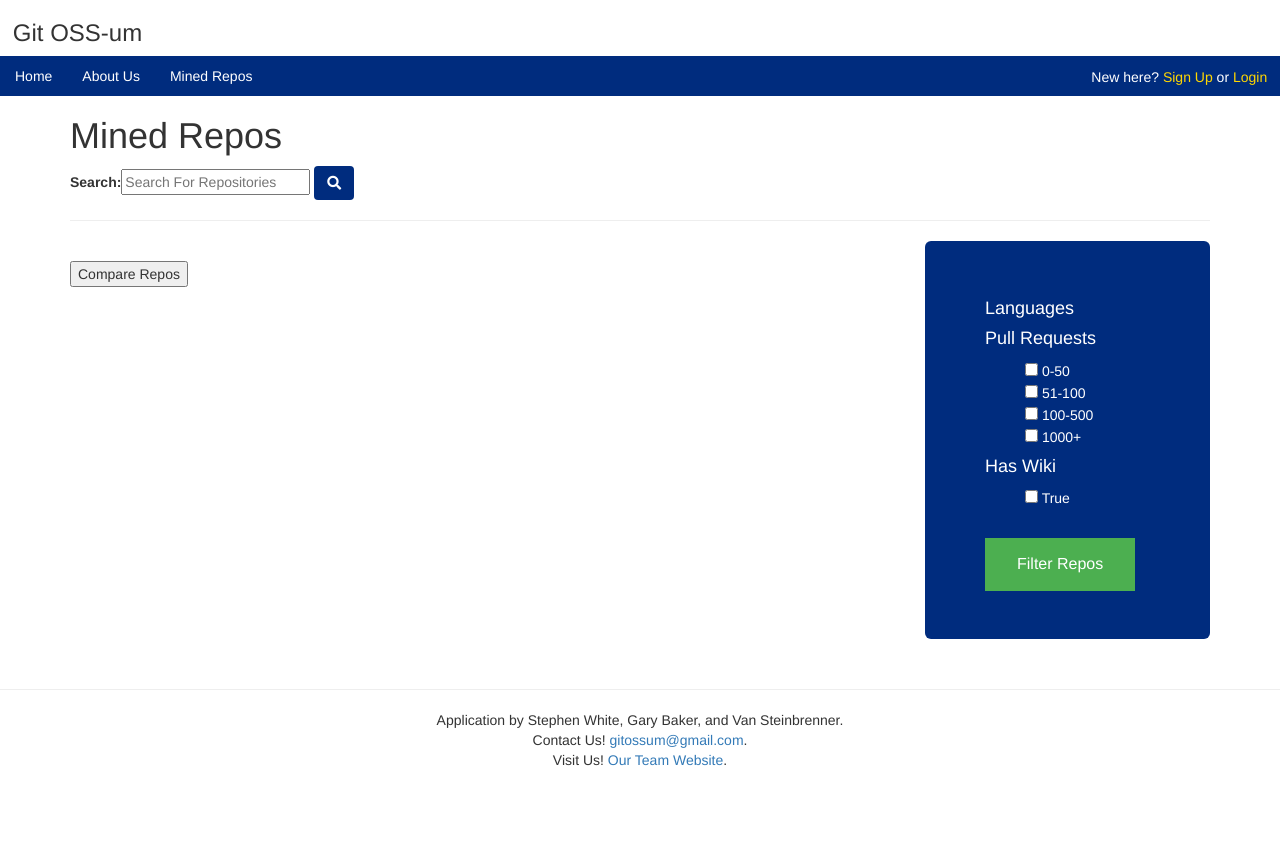
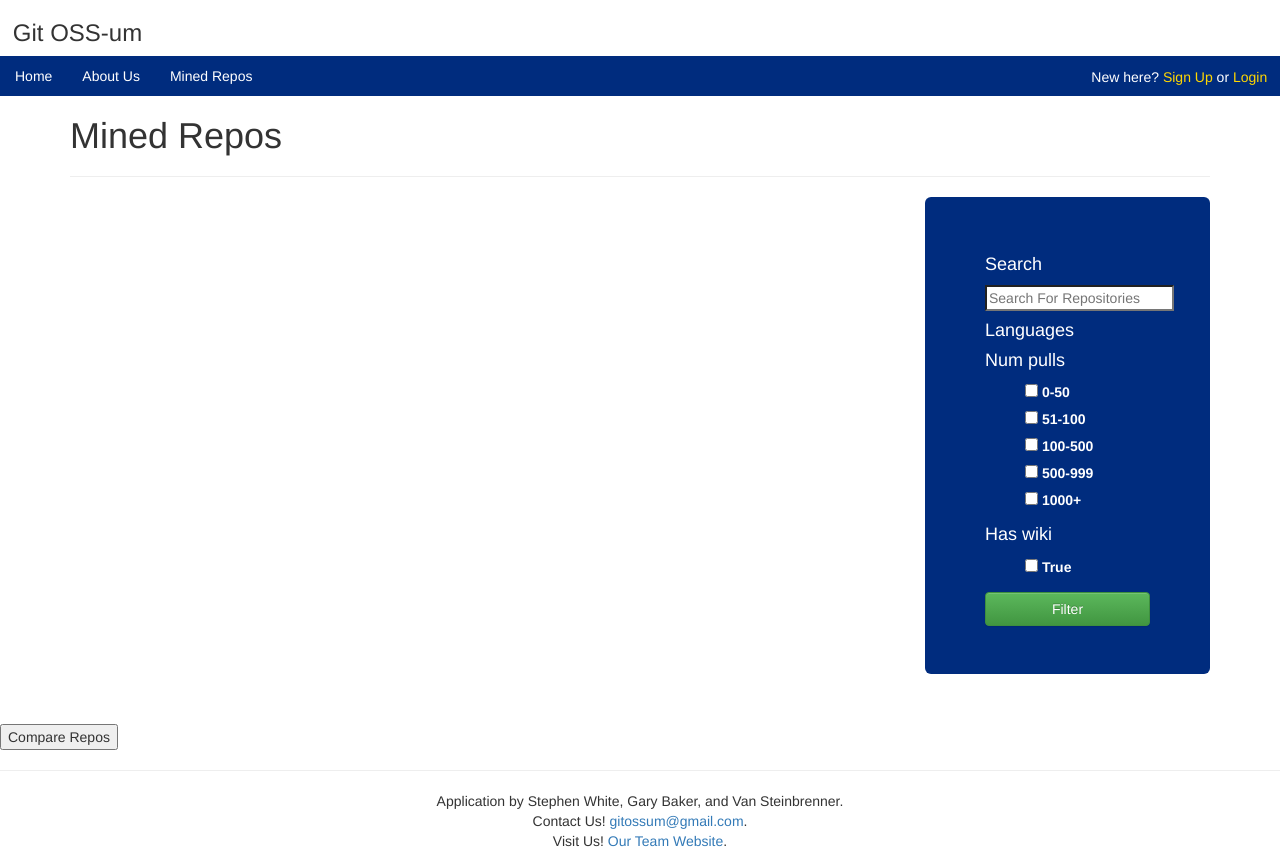
Before and after one commit to RESHAPELab/gitOSSum, a Django app: page /repos/ in a window 1280 px wide. Before the commit the page ends 766 px from the top, so only its background shows below. Run offline with Django 3.2, Linux system fonts and the light colour scheme; data that the repository does not hold is empty; parts of the project's set-up code (start-up, migrations or seed data) failed here and were passed over; some libraries are stand-ins or nearby versions.

Commit message:
Search  works properly! Now to fix comparison!

```diff
--- a/src/web_app/templates/repos.html
+++ b/src/web_app/templates/repos.html
@@ -52,6 +52,12 @@
         background-color: rgb(0, 44, 126);
         color: white;
     }
+
+    .filter-input{
+        background-color: white;
+        color: black;
+    }
+
     .button {
         background-color: #4CAF50; /* Green */
         border: none;
@@ -75,43 +81,38 @@
 
 <body>
     <h1>Mined Repos</h1>
-    <form class="form-inline" name="search" method="POST", action=".">
+    {{ error }}
+    <!-- <form class="form-inline" name="search" method="POST", action=".">
     {% csrf_token %}
         {{ search }}
         {% buttons %}
         <button type="submit" class="btn search"><i class="fas fa-search" aria-hidden="true"></i></button>
-        {% endbuttons %}
+        {% endbuttons %} -->
         <!-- <input class="form-control" style="width: 25%;" type="text" placeholder="Search" aria-label="Search", name="search_query" value=""> -->
         <!-- <button type="button" class="btn search"><i class="fas fa-search" aria-hidden="true"></i></button> -->
         <!-- <input type="submit" class="btn search" class="fas fa-search" aria-hidden="true" value="Search"> -->
-    </form>
+    <!-- </form> -->
     <hr>
 
-    <form name="filter", method="POST", action=".">
-    {% csrf_token %}
-        <div class="repoContent">
-            <div class="jumbotron filter">
-                <h4>Languages</h4>
-                {% for language in languages %}
-                <ul>
-                    <input type="checkbox" name="language_checkbox" value="{{ language }}"> {{ language }} <br>
-                </ul>
-                {% endfor %}
-                <h4>Pull Requests</h4>
-                <ul>
-                    <input type="checkbox" name="pulls" value="0-50"> 0-50 <br>
-                    <input type="checkbox" name="pulls" value="51-100"> 51-100 <br>
-                    <input type="checkbox" name="pulls" value="100-500"> 100-500 <br>
-                    <input type="checkbox" name="pulls" value="1000+"> 1000+ <br>
-                </ul>
-                <h4>Has Wiki</h4>
-                <ul>
-                    <input type="checkbox" name="has_wiki"> True <br>
-                </ul>
-                <br>
-                <input type="submit" class="button" name="filter" value="Filter Repos">
+    <form action="." method="post">
+        {% csrf_token %}
+        <div class="jumbotron filter">
+            <div class="feild wrapper">
+            {% for field in filter %}
+                <div class="field">
+                    <h4>{{ field.label }}</h4>
+                    <li><strong style="color:red;">{{ field.errors|escape }}</strong></li>
+                    <!-- {{ field.errors }} -->
+                    {{ field }}
+                </div>
+            {% endfor %}
             </div>
+            {% buttons %}
+            <button type="submit" class="btn btn-success btn-block">Filter</button>
+            {% endbuttons %}
+        </div>
     </form>
+
 
     <form name="form" method="POST" action=".">
     {% csrf_token %}
--- a/src/web_app/user_app/forms.py
+++ b/src/web_app/user_app/forms.py
@@ -1,11 +1,12 @@
 from django import forms
 from .models import MiningRequest, QueuedMiningRequest, BlacklistedMiningRequest, MinedRepo
-from django.forms import ValidationError
+from django.forms import ValidationError, MultipleChoiceField, CheckboxSelectMultiple
 from mining_scripts.mining import *
 import re
 from django.contrib.auth.forms import UserCreationForm
 from django.contrib.auth.models import User
 from github import Github # Import PyGithub for mining data
+from .filters import *
 
 
 class FeedbackForm(forms.Form):
@@ -96,6 +97,41 @@ class LoginForm(forms.Form):
 
         return username
 
-class Search(forms.Form):
+# class Search(forms.Form):
+#     search = forms.CharField(max_length=120, required=False,
+#         label="Search", widget = forms.TextInput(attrs={'placeholder':'Search For Repositories'}))
+
+class Filter(forms.Form):
     search = forms.CharField(max_length=120, required=False,
-        label="Search", widget = forms.TextInput(attrs={'placeholder':'Search For Repositories'}))
+        label="Search", widget = forms.TextInput(attrs={'placeholder':'Search For Repositories', 'class': 'filter-input'}))
+
+    languages = forms.MultipleChoiceField(
+        required= False,
+        widget  = forms.CheckboxSelectMultiple,
+        choices = [tuple((item, item)) for item in get_language_list_from_mongo()]
+    )
+
+    num_pulls = forms.MultipleChoiceField(
+        required= False,
+        widget = forms.CheckboxSelectMultiple,
+        choices =[tuple(('0-50', '0-50')), tuple(('51-100', '51-100')),
+                  tuple(('100-500', '100-500')), tuple(('500-999', '500-999')),
+                  tuple(('1000+', '1000+'))]
+    )
+
+    has_wiki = forms.MultipleChoiceField(
+        required= False,
+        widget = forms.CheckboxSelectMultiple,
+        choices =[tuple(('True', 'True'))]
+    )
+
+
+    def clean_num_pulls(self):
+        num_pulls = self.cleaned_data['num_pulls']
+        if len(num_pulls) > 1:
+            raise ValidationError("Only select 1")
+
+        return num_pulls
+
+    def selected_languages_labels(self):
+        return [label for value, label in self.fields['languages'].choices if value in self['languages'].value()]
--- a/src/web_app/user_app/views.py
+++ b/src/web_app/user_app/views.py
@@ -18,7 +18,7 @@ from django.forms import ValidationError
 
 # Import all handwritten libraries
 from permissions.permissions import login_forbidden
-from .forms import MiningRequestForm, SignUpForm, LoginForm, FeedbackForm, Search
+from .forms import MiningRequestForm, SignUpForm, LoginForm, FeedbackForm, Filter
 from mining_scripts.mining import *
 from .models import *
 from .tokens import account_activation_token
@@ -152,50 +152,37 @@ def mined_repos(request):
 
     context = dict()
     message = ''
-    search = Search()
+    filter_form = Filter()
 
     if request.method == 'POST':
         filters = list()
-        search = Search(request.POST)
+        filter_form = Filter(request.POST)
 
-        if search.is_valid():
-            repos_filtered_by_search = get_repos_search_query_filter(search.cleaned_data.get('search'))
-            filters.append(repos_filtered_by_search)
+        if filter_form.is_valid():
+            if 'search' in request.POST:
+                search_query = filter_form.cleaned_data.get('search')
+                if search_query.strip() != '':
+                    repos_filtered_by_search = get_repos_search_query_filter(search_query)
+                    filters.append(repos_filtered_by_search)
 
-            if len(filters) != 0:
-                repos_list = get_filtered_repos_list(filters)
-
-                for item in range(0, len(repos_list)):
-                    context.update({
-                        f"repo{item}": [repos_list[item], find_repo_main_page(repos_list[item])["owner"]["avatar_url"]]
-                    })
-
-                return render(request, template_name, {"context":context,
-                       "languages":get_language_list_from_mongo(), "search":search})
-
-        if request.POST.get('filter'):
-
-            if "language_checkbox" in request.POST:
-                languages = request.POST.getlist("language_checkbox")
+            if 'languages' in request.POST:
+                languages = filter_form.cleaned_data.get('languages')
                 repos_filtered_by_language = get_repos_list_by_language_filter(languages)
                 filters.append(repos_filtered_by_language)
 
-            if "pulls" in request.POST:
-                bounded_pulls = request.POST.getlist("pulls")
-                if len(bounded_pulls) > 1:
-                    pass
+            if 'num_pulls' in request.POST:
+                num_pulls = filter_form.cleaned_data.get('num_pulls')
+                if '+' in num_pulls[0]:
+                        lower_bound = int((num_pulls[0].split('+'))[0])
+                        repos_filtered_by_pulls = get_repos_list_by_pulls_greater_than_filter(lower_bound)
                 else:
-                    if '+' in bounded_pulls[0]:
-                        lower_bound = int((bounded_pulls[0].split('+'))[0])
-                        repos_filtered_by_pulls = get_repos_list_by_pulls_greater_than_filter(lower_bound)
-                        filters.append(repos_filtered_by_pulls)
-                    else:
-                        lower_bound = int((bounded_pulls[0].split('-'))[0])
-                        upper_bound = int((bounded_pulls[0].split('-'))[1])
-                        repos_filtered_by_pulls = get_repos_list_by_pulls_bounded_filter(lower_bound, upper_bound)
-                        filters.append(repos_filtered_by_pulls)
+                    lower_bound = int((num_pulls[0].split('-'))[0])
+                    upper_bound = int((num_pulls[0].split('-'))[1])
+                    repos_filtered_by_pulls = get_repos_list_by_pulls_bounded_filter(lower_bound, upper_bound)
 
-            if "has_wiki" in request.POST:
+                filters.append(repos_filtered_by_pulls)
+
+            if 'has_wiki' in request.POST:
                 repos_that_have_a_wiki = get_repos_list_has_wiki_filter(True)
                 filters.append(repos_that_have_a_wiki)
 
@@ -207,8 +194,9 @@ def mined_repos(request):
                         f"repo{item}": [repos_list[item], find_repo_main_page(repos_list[item])["owner"]["avatar_url"]]
                     })
 
-                return render(request, template_name, {"context":context,
-                       "languages":get_language_list_from_mongo(), "search":search})
+                return render(request, template_name, {"context":context, "filter":filter_form})
+
+
 
 
         elif request.POST.get('compare'):
@@ -254,15 +242,13 @@ def mined_repos(request):
             })
 
         if message == '':
-            return render(request, template_name, {"context":context, "languages":get_language_list_from_mongo(),
-                                                   "search":search})
+            return render(request, template_name, {"context":context, "filter":filter_form})
         else:
             return render(request, template_name, {"context":context, "message":message,
-                                                   "languages":get_language_list_from_mongo(),
-                                                   "search":search})
+                                                   "filter":filter_form})
 
-    except Exception:
-        return render(request, template_name, {})
+    except Exception as e:
+        return render(request, template_name, {"error":e})
 
 
 
```
